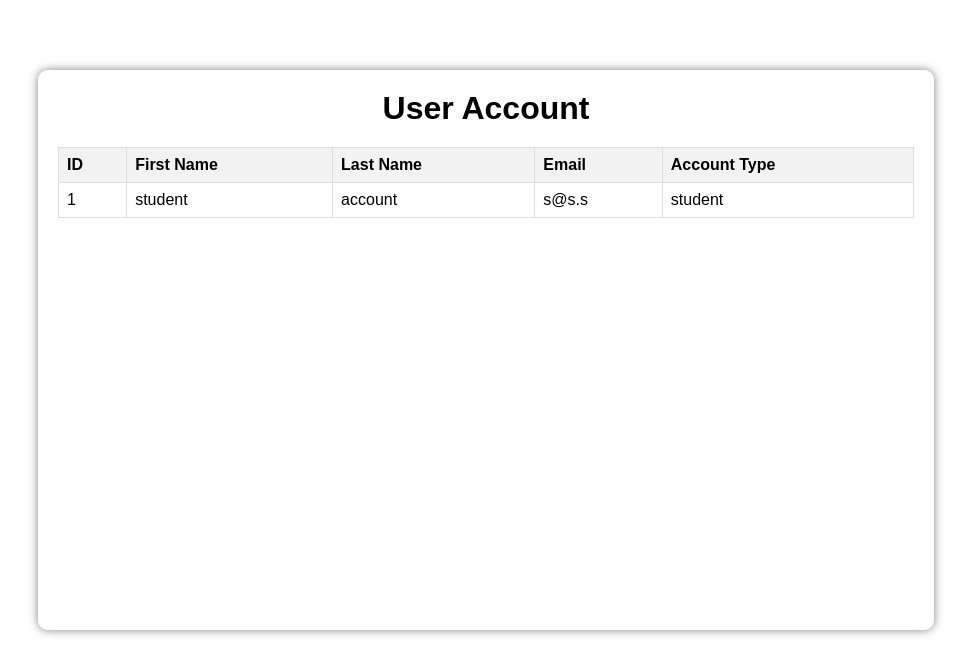
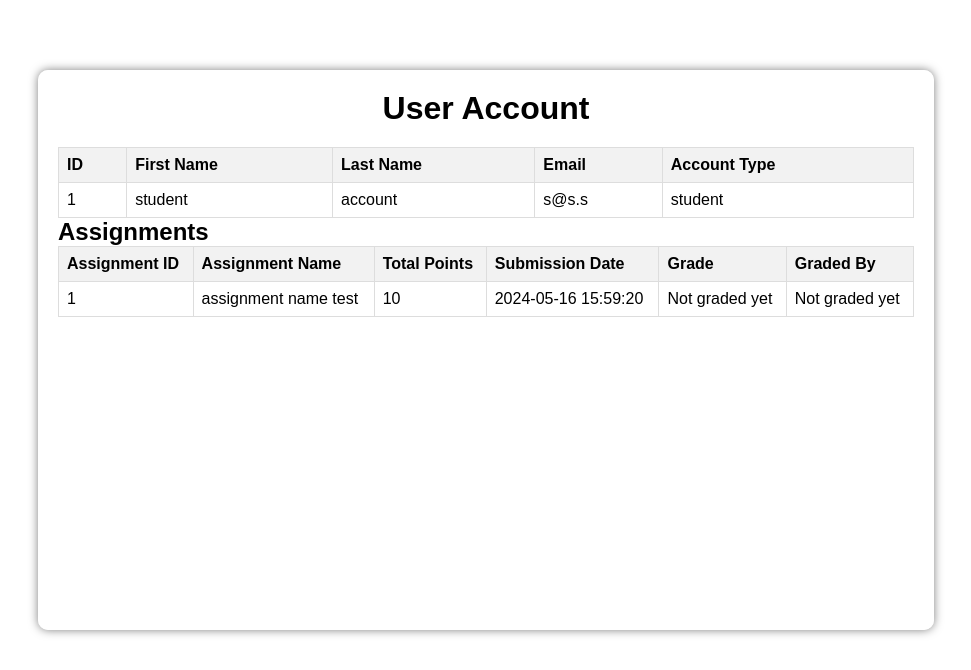
Before and after one commit to 0-ks-0/cset160-fp-exam-platform, a Flask app: page /accounts/1 in a window 1280 px wide. Shown: the part 50-720 px from the top of the page, without its empty margins (154-1125 px from the left). Run offline with Flask 3, Linux system fonts and the light colour scheme; data that the repository does not hold is empty; parts of the project's set-up code (start-up, migrations or seed data) failed here and were passed over.

Commit message:
Add assignments to user account page
Displays all the assignments taken by user

```diff
--- a/src/server.py
+++ b/src/server.py
@@ -417,17 +417,62 @@ def get_assignment_data(assignment_id):
 
 	return data
 
+# Get assignments data for user
+def get_user_assignment_data(user_id, assignment_id):
+	"""
+	{
+		"assignment_info" (assignments table),
+		"attempt_info" (assignment_attempts table),
+		"graded_by" (email of teacher or False)
+
+	}
+	"""
+
+	data = {}
+
+	if not assignment_exists(assignment_id):
+		return data
+
+	if not user_exists(user_id):
+		return data
+
+	# Get assignment info
+	assignment_info = get_query_rows(f"select * from `assignments` where `id` = {assignment_id};")[0]
+
+	data["assignment_info"] = assignment_info
+
+	# Get attempt info
+	attempt_info = get_query_rows(f"select * from `assignment_attempts` where `user_id` = {user_id} and `assignment_id` = {assignment_id};")
+
+	if len(attempt_info) > 0:
+		attempt_info = attempt_info[0]
+
+	data["attempt_info"] = attempt_info
+
+	# Get teacher info of the grader
+	graded_by = attempt_info.graded_by
+
+	teacher_info = None
+
+	if graded_by:
+		teacher_info = get_email(graded_by)
+
+	data["graded_by"] = teacher_info
+
+	return data
+
+
 # Get responses to an atttempt
-def get_attempt_responses(attempt_id):
-	"""
-	:return:
-		list of dicts of responses
+# def get_attempt_responses(attempt_id):
+# 	"""
+# 	:return:
+# 		list of dicts of responses
 
-		[] if the attempt_id does not exist
-	"""
-	responses = get_query_rows(f"select * from `assignment_attempt_responses` where `attempt_id` = {attempt_id};")
+# 		[] if the attempt_id does not exist
+# 	"""
+# 	responses = get_query_rows(f"select * from `assignment_attempt_responses` where `attempt_id` = {attempt_id};")
 
-	return responses
+# 	return responses
 
 # Get attempt data
 def get_attempt_data(attempt_id):
@@ -492,7 +537,7 @@ attempt_id1 = create_assignment_attempt(1, 1)
 create_attempt_response(attempt_id1, 1, "answer 1")
 create_attempt_response(attempt_id1, 2, "answer 2")
 # print(get_assignment_data(1))
-print(get_attempt_responses(1))
+# print(get_attempt_responses(1))
 
 # End of inserting test values
 
@@ -625,7 +670,23 @@ def view_info(id):
 	try:
 		user = get_query_rows(f"SELECT * FROM users WHERE id = {id}")[0]
 
-		return render_template('account_info.html',user=user, id=id)
+		assignments_data = []
+
+		# Find all assignment_ids for user
+		attempts = get_query_rows(f"select * from `assignment_attempts` where `user_id` = {id};")
+
+		# Get info for each assignment
+		if len(attempts) > 0:
+			for attempt in attempts:
+				assignment_id = attempt.assignment_id
+
+				assignments_data.append(get_user_assignment_data(id, assignment_id))
+
+		return render_template(
+			"account_info.html",
+			user = user,
+			assignments_data = assignments_data
+		)
 
 	except Exception as e:
 		return str(e)
--- a/src/templates/account_info.html
+++ b/src/templates/account_info.html
@@ -12,6 +12,7 @@ Account Info
 <div class="content">
     <div class="test-list">
         <h1>User Account</h1>
+
         <table>
             <thead>
                 <tr>
@@ -32,6 +33,47 @@ Account Info
                 </tr>
             </tbody>
         </table>
+
+        <h2>Assignments</h2>
+
+        <table>
+            <thead>
+                <tr>
+                    <th>Assignment ID</th>
+                    <th>Assignment Name</th>
+                    <th>Total Points</th>
+                    <th>Submission Date</th>
+                    <th>Grade</th>
+                    <th>Graded By</th>
+                </tr>
+            </thead>
+
+            <tbody>
+                {% for data in assignments_data %}
+                    <tr>
+                        <td>{{ data.assignment_info.id }}</td>
+                        <td>{{ data.assignment_info.title }}</td>
+                        <td>{{ data.assignment_info.points }}</td>
+                        <td>{{ data.attempt_info.submission_date }}</td>
+
+                        {% if data.attempt_info.graded %}
+                            <td>{{ data.attempt_info.grade }}</td>
+
+                            {% if data.graded_by %}
+                                <td>{{ data.graded_by }}</td>
+
+                            {% else %}
+                                <td></td>
+                            {% endif %}
+
+                        {% else %}
+                            <td>Not graded yet</td>
+                            <td>Not graded yet</td>
+                        {% endif %}
+                    </tr>
+                {% endfor %}
+            </tbody>
+        </table>
     </div>
 </div>
 {% endblock %}
```
